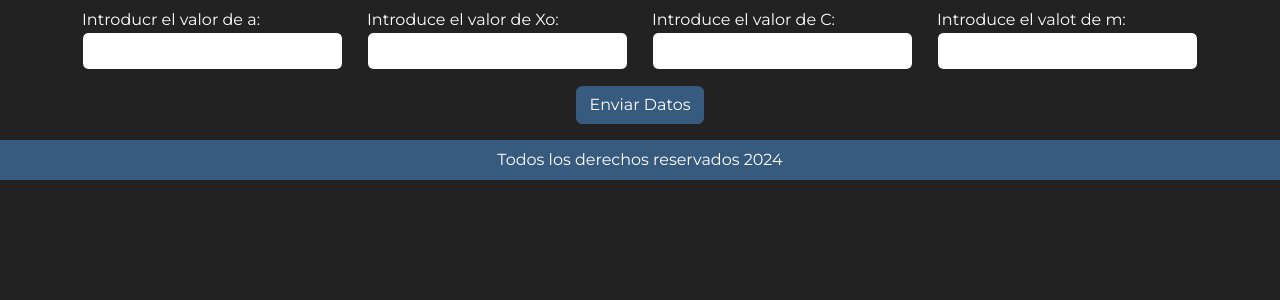
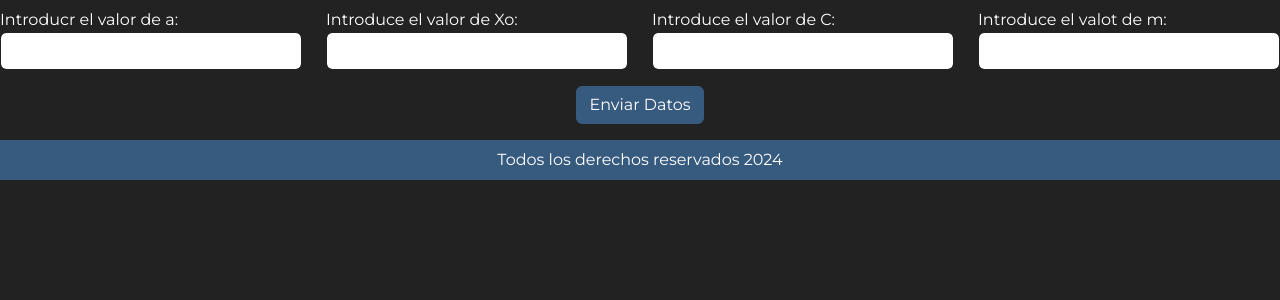
Before and after one commit to AbiudBenitez/modelado_y_simulacion, a Django app: page /tasks/rectangulares_mixto/ in a window 1280 px wide. Shown: the part 203-503 px from the top of the page. Run offline with Django 5.2, Linux system fonts and the light colour scheme; some libraries are stand-ins or nearby versions.

Commit message:
Se hicieron cambios en los diseños

```diff
--- a/rectangulares/templates/tasks/rectangulares_mixto.html
+++ b/rectangulares/templates/tasks/rectangulares_mixto.html
@@ -12,7 +12,7 @@
 
 
 {% block content %}
-<form action="" method="POST" class="container">
+<form action="{% url 'mixtos_datos' %}" method="POST">
   {% csrf_token %}
   <div class="row">
     <section class="mb-3 col">
```
